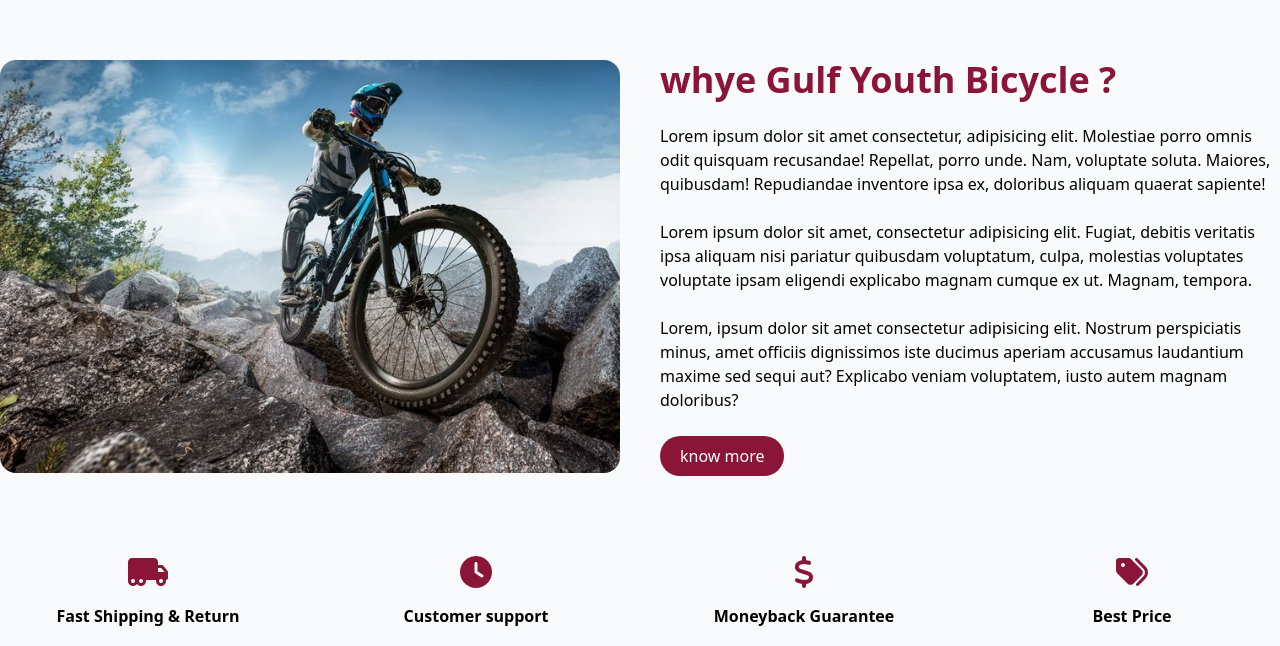
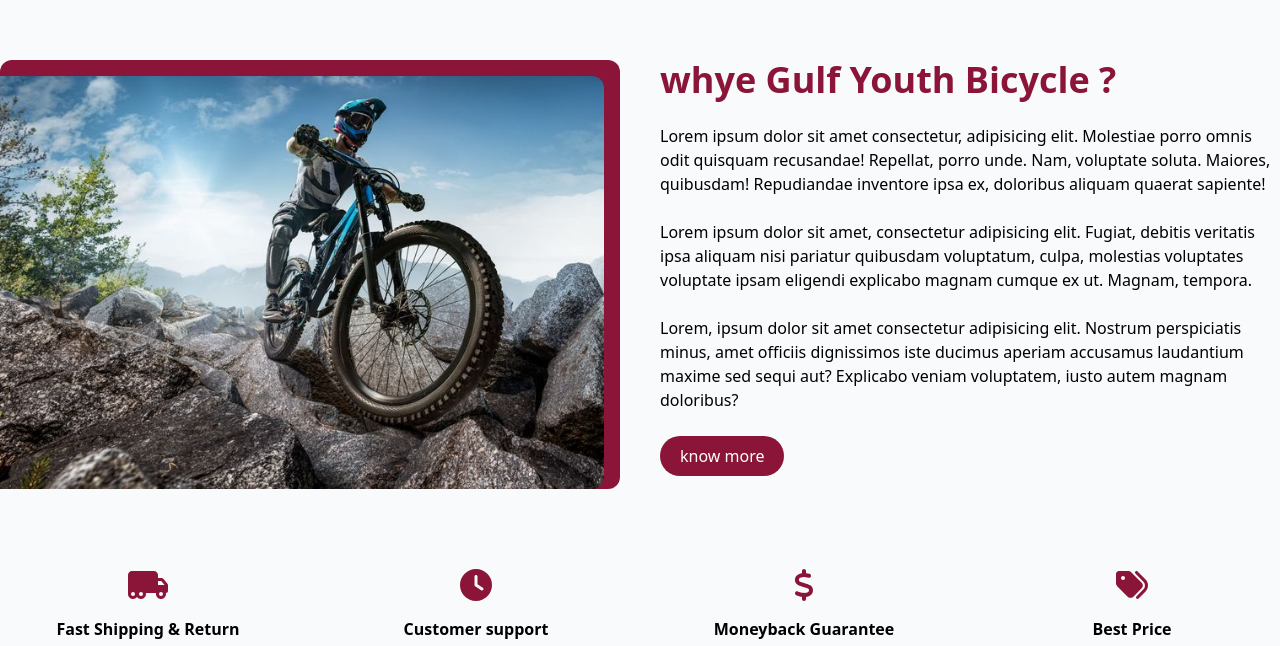
Before and after one commit to kimiafarshadnia/bicycle-shop, a Next.js app: page / in a window 1280 px wide. Shown: the part 713-1359 px from the top of the page. Built offline with nearby package versions, Linux system fonts and the light colour scheme.

Commit message:
some edit on image

```diff
--- a/src/components/Home/AboutSection.tsx
+++ b/src/components/Home/AboutSection.tsx
@@ -9,14 +9,12 @@ export const AboutSection = () => {
             <div className='container mx-auto px-5 md:px-0 flex flex-col gap-10'>
                 <div className='flex flex-col-reverse md:flex-row md:justify-between gap-10'>
                     <div className='md:basis-2/4'>
-                        <div className="flex items-center justify-center transform bg-primary w-full rounded-3xl">
-                            <div className="overflow-hidden">
-                                <img
-                                    src="images/Bikes.jpeg"
-                                    alt="Sample"
-                                    className="w-full h-full object-cover rounded-2xl"
-                                />
-                            </div>
+                        <div className="flex items-center sm:pt-4 justify-center transform bg-primary w-full rounded-xl">
+                            <img
+                                src="images/Bikes.jpeg"
+                                alt="Sample"
+                                className="w-full h-full object-cover rounded-xl sm:ml-[-2rem]"
+                            />
                         </div>
                     </div>
                     <div className='md:basis-2/4'>
```
